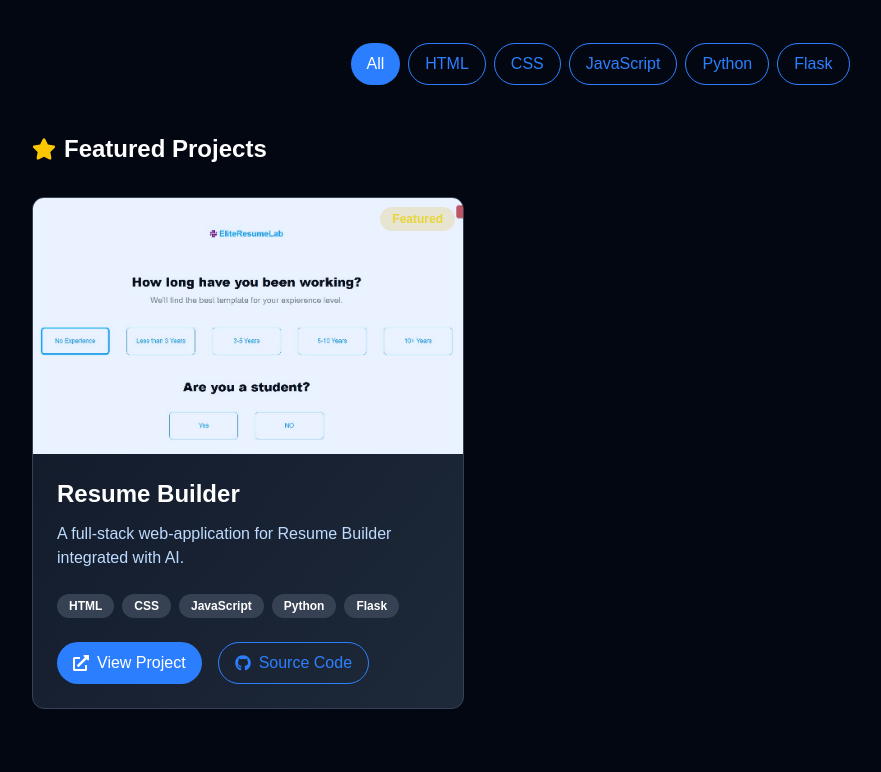
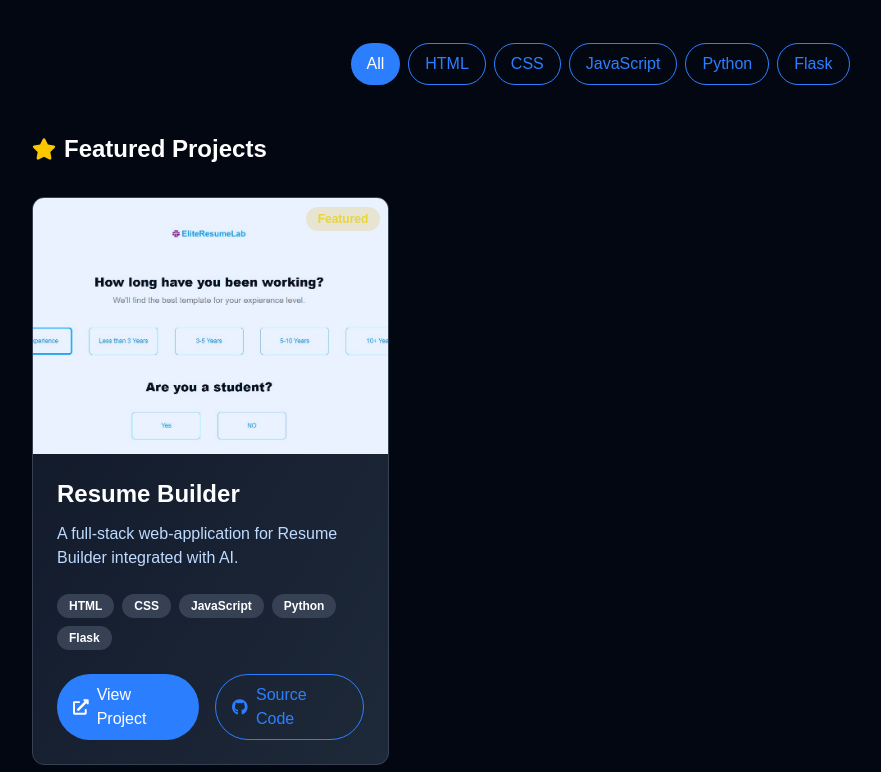
Before and after one commit to crarun9740/MyPortfolio, a React (Vite) app: page / in a window 1280 px wide. Shown: the part 3460-4232 px from the top of the page, without its empty margins (40-921 px from the left). Built offline with nearby package versions, Linux system fonts and the light colour scheme; grey boxes are pictures that could not be loaded.

Commit message:
div issue is fixed

```diff
--- a/src/Components/Projects.jsx
+++ b/src/Components/Projects.jsx
@@ -126,11 +126,11 @@ export default function Projects() {
 
       {/* Featured Projects */}
       {featuredProjects.length > 0 && (
-        <div className="mb-16  m-10 grid grid-col-1  ">
-          <h2 className="text-2xl font-semibold mb-8 flex items-center">
+        <div className="mb-16 px-4 md:px-10">
+          <h2 className="text-2xl font-semibold mb-8 flex items-center justify-center md:justify-start">
             <FaStar className="mr-2 text-yellow-400" /> Featured Projects
           </h2>
-          <div className="grid grid-cols-1 gap-8 w-[27rem]">
+          <div className="grid grid-cols-1 sm:grid-cols-2 md:grid-cols-3 gap-8 max-w-7xl mx-auto">
             {featuredProjects.map((project) => (
               <FeaturedProjectCard key={project.id} project={project} />
             ))}
```
